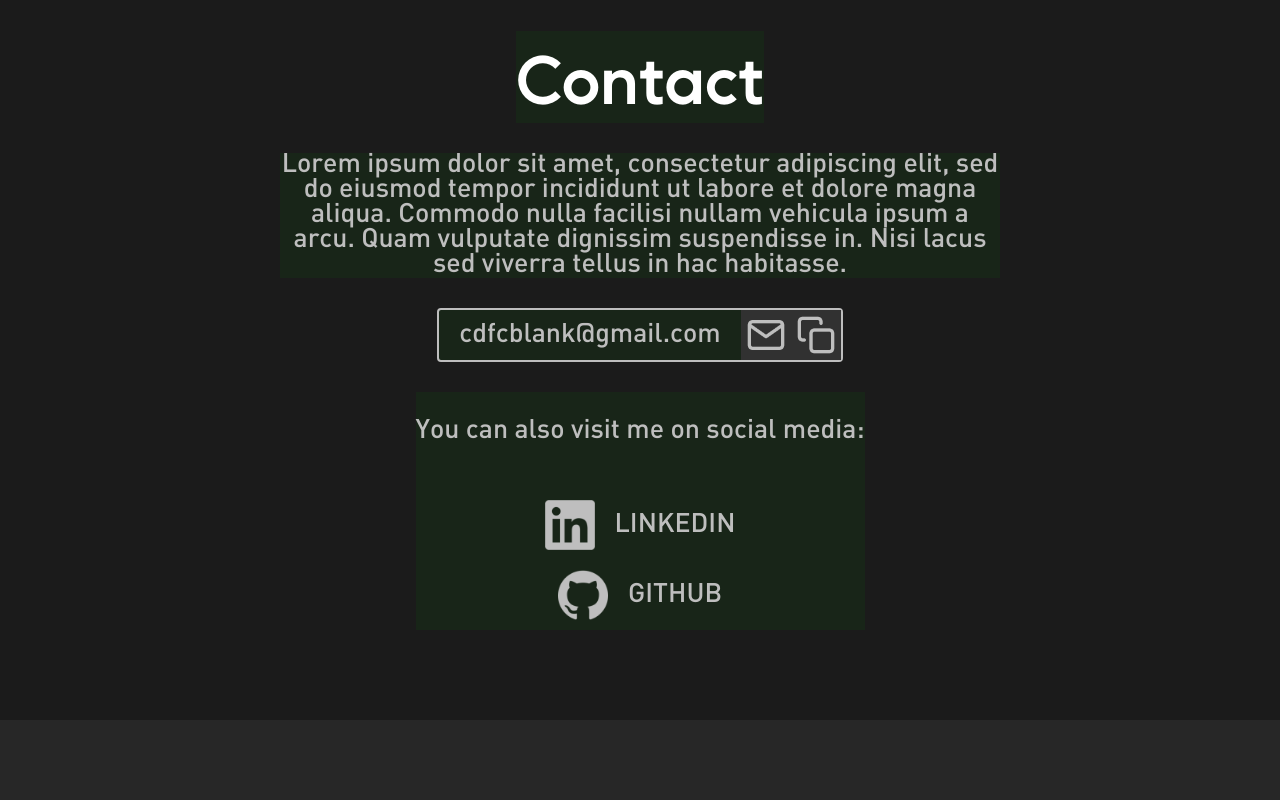
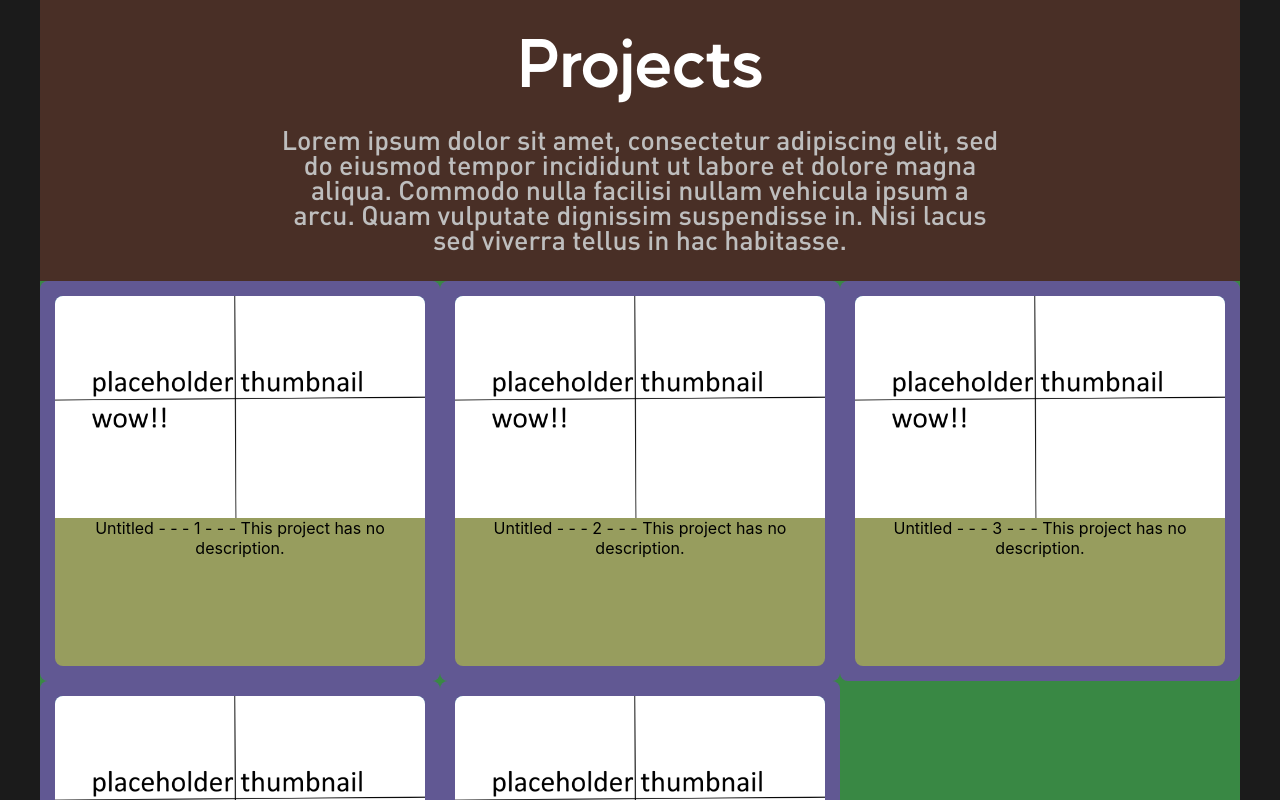
Before and after one commit to cjb412/dev-portfolio, a React (Create React App) app: page / in a window 1280 px wide. Shown: the part 1360-2160 px from the top of the page. Before the commit the page ends 2080 px from the top, so only its background shows below. Built offline with nearby package versions, Linux system fonts and the light colour scheme.

Commit message:
Updated projects section with dev values

```diff
--- /dev/null
+++ b/src/components/3projects/ProjectBlock.js
@@ -0,0 +1,31 @@
+import PropTypes from 'prop-types'
+
+const ProjectBlock = ({projectID, title, desc, thumbnailSrc}) => {
+  return (
+    <div className='project-block'>
+        <div className='project-block-picture'>
+            <img src={thumbnailSrc} alt={`${title} - Thumbnail`}></img>
+        </div>
+        <div className='project-block-caption-area'>
+            {title} {' - - - '} {projectID} {' - - - '} {desc}
+        </div>
+    </div>
+  )
+}
+
+
+ProjectBlock.defaultProps = {
+    projectID: 0,
+    title: 'Untitled',
+    desc: 'This project has no description.',
+    thumbnailSrc: ''
+}
+
+ProjectBlock.propTypes = {
+    projectID: PropTypes.number,
+    title: PropTypes.string,
+    desc: PropTypes.string,
+    thumbnailSrc: PropTypes.string
+}
+
+export default ProjectBlock
--- /dev/null
+++ b/src/components/3projects/ProjectList.js
@@ -0,0 +1,35 @@
+import { useState, useEffect } from "react"
+import ProjectBlock from "./ProjectBlock"
+import p1 from "../../graphics/project_thumbnail/p1.png"
+
+const ProjectList = ({projects}) => {
+  const [projectCollection, setProjects] = useState(projects)
+  const [listingWidth, setListWidth] = useState(0)
+
+  // UPDATE FOR NEW PROJECT COLLECTION
+  useEffect(() => {
+    console.log(`${projectCollection}` + '- Has changed')
+
+    if(projectCollection.length > 2)
+    {
+        setListWidth(1200)
+    }
+    else
+    {
+        setListWidth(400*projectCollection.length)
+    }
+
+  },[projectCollection]) // <-- here put the parameter to listen
+
+  return (
+    <div className='project-list' style={{width: `${listingWidth}px`}}>
+        {projectCollection.map((project) => (
+            <ProjectBlock key={project} projectID={project} thumbnailSrc={p1}/>
+        ))}
+    </div>
+  )
+}
+
+
+
+export default ProjectList
--- a/src/components/3projects/ProjectsSection.js
+++ b/src/components/3projects/ProjectsSection.js
@@ -1,3 +1,5 @@
+import ProjectList from "./ProjectList"
+
 const ProjectsSection = () => {
   return (
     <div id='projects-section'>
@@ -6,6 +8,7 @@ const ProjectsSection = () => {
             Lorem ipsum dolor sit amet, consectetur adipiscing elit, sed do eiusmod tempor incididunt ut labore et dolore magna aliqua.
             Commodo nulla facilisi nullam vehicula ipsum a arcu. Quam vulputate dignissim suspendisse in. Nisi lacus sed viverra tellus in hac habitasse.
         </div>
+        <ProjectList projects={['1', '2', '3', '5', '7']}/>
     </div>
   )
 }
--- a/src/index.css
+++ b/src/index.css
@@ -117,6 +117,11 @@ code {
   display: flex;
   flex-direction: column;
   align-items: center;
+  row-gap: 50px;
+}
+
+.section-container > * {
+  background-color: rgba(255, 127, 80, 0.2);
 }
 
 /* -------------------------- HOME SECTION -------------------------- */
@@ -128,8 +133,6 @@ code {
   align-items: center;
   justify-content: center;
   width: 100%;
-
-  background-color: rgba(255, 0, 157, 0.1);
 }
 
 .home-text {
@@ -194,8 +197,64 @@ code {
 /* -------------------------- PROJECTS SECTION -------------------------- */
 
 #projects-section {
+  margin: 40px;
+  padding: 50px 0px;
+
   display: flex;
   flex-direction: column;
+  align-items: center;
+  justify-content: center;
+  row-gap: 25px;
+}
+
+#projects-section > .subtle-text
+{
+  max-width: 60%;
+}
+
+.project-list{
+  display: flex;
+  flex-flow: row wrap;
+  justify-content: flex-start;
+
+  background-color: rgba(43, 226, 98, 0.5);
+}
+
+.project-block {
+  width: 370px;
+  height: 370px;
+  padding: 15px;
+
+  display: flex;
+  flex-direction: column;
+
+  border-radius: 8px;
+
+  background-color: rgba(137, 43, 226, 0.5);
+}
+
+.project-block-picture {
+  overflow: hidden;
+  border-radius: 8px 8px 0px 0px;
+
+
+  width: 100%;
+  height: 60%;
+  background-color: rgba(38, 233, 226, 0.5);
+}
+
+.project-block-picture > img {
+  width: 100%;
+  height: 100%;
+  object-fit: cover;
+}
+
+.project-block-caption-area {
+  overflow: hidden;
+  border-radius: 0px 0px 8px 8px;
+  width: 100%;
+  height: 40%;
+  background-color: rgba(205, 226, 43, 0.5);
 }
 
 /* -------------------------- CONTACT SECTION -------------------------- */
```
Also changed, not shown: src/graphics/project_thumbnail/p1.png (added).
